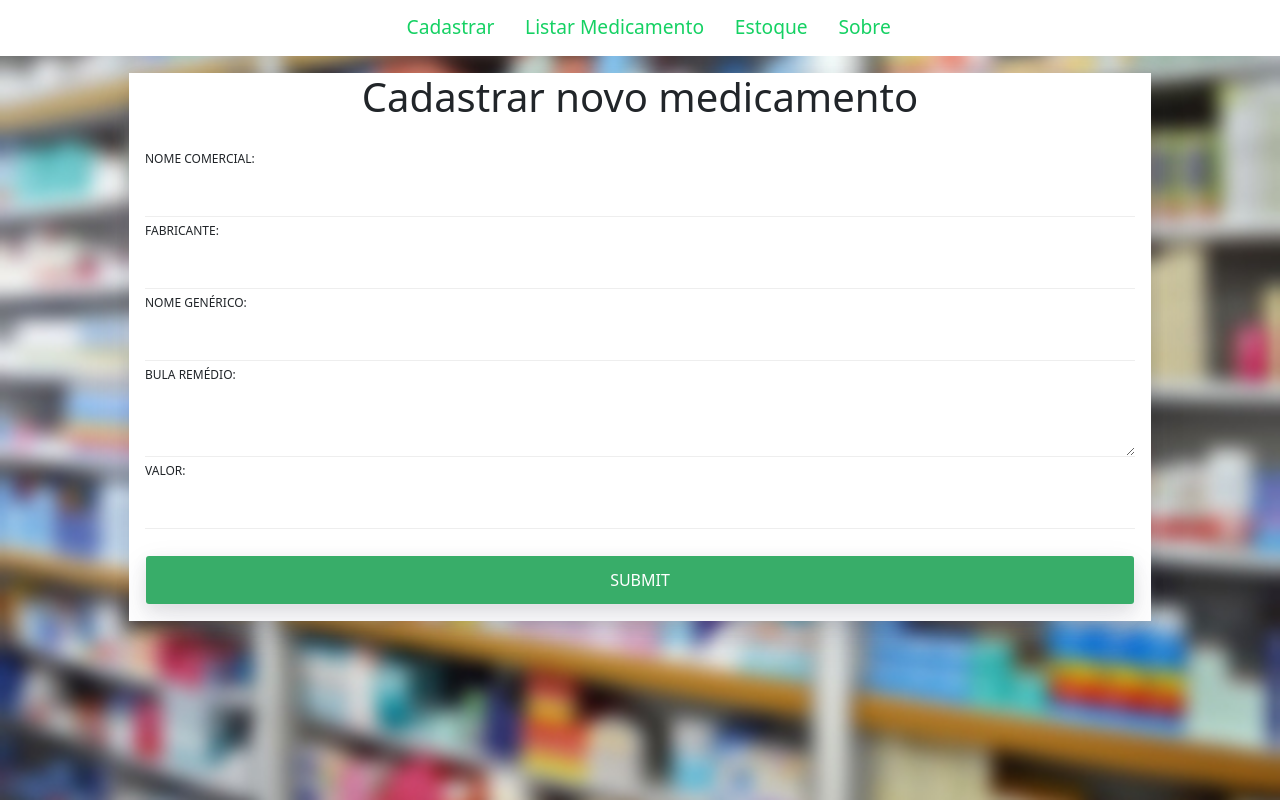
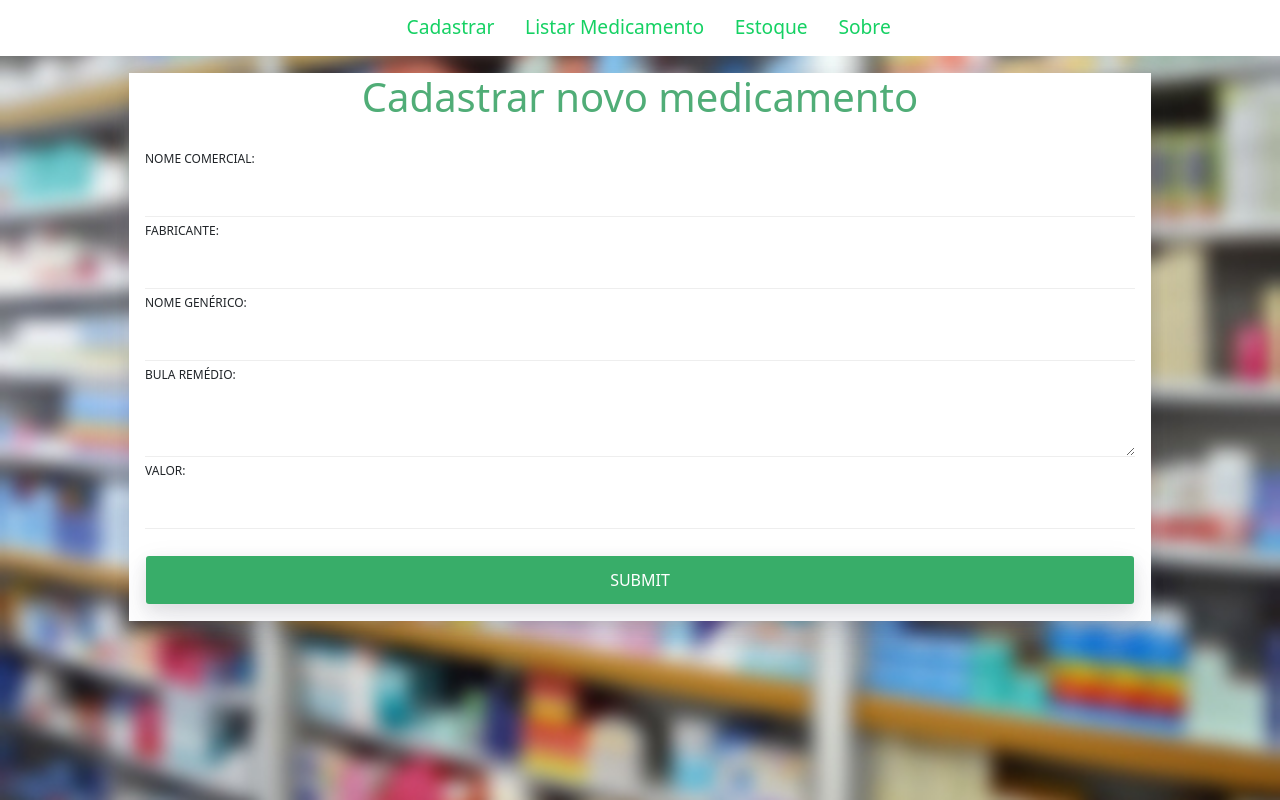
Before and after one commit to HenriqueGalli/farmadata-app, a React (Create React App) app: page /cadastrarMedicamento in a window 1280 px wide. Built offline with nearby package versions, Linux system fonts and the light colour scheme.

Commit message:
alteração nome Cadatro

```diff
--- a/src/Form.css
+++ b/src/Form.css
@@ -90,6 +90,10 @@ textarea {
   padding: 1rem;
 }
 
+.tituloCadastro{
+  color: #50ad77;
+}
+
 #formButton{
   background-color: #38ad69;
   display: inline-block;
--- a/src/Form.js
+++ b/src/Form.js
@@ -80,7 +80,7 @@ class ReactForm extends React.Component {
             <div id="formCadastrar">
                 <form className='react-form' onSubmit={this.handleSubmit} afterSubmit={() => this.props.navigation.goBack()}>
                     <div className="header-form">
-                        <h1>Cadastrar novo medicamento</h1>
+                        <h1 className="tituloCadastro">Cadastrar novo medicamento</h1>
                     </div>
                     <div className="content-form">
                         <fieldset className='form-group'>
```
